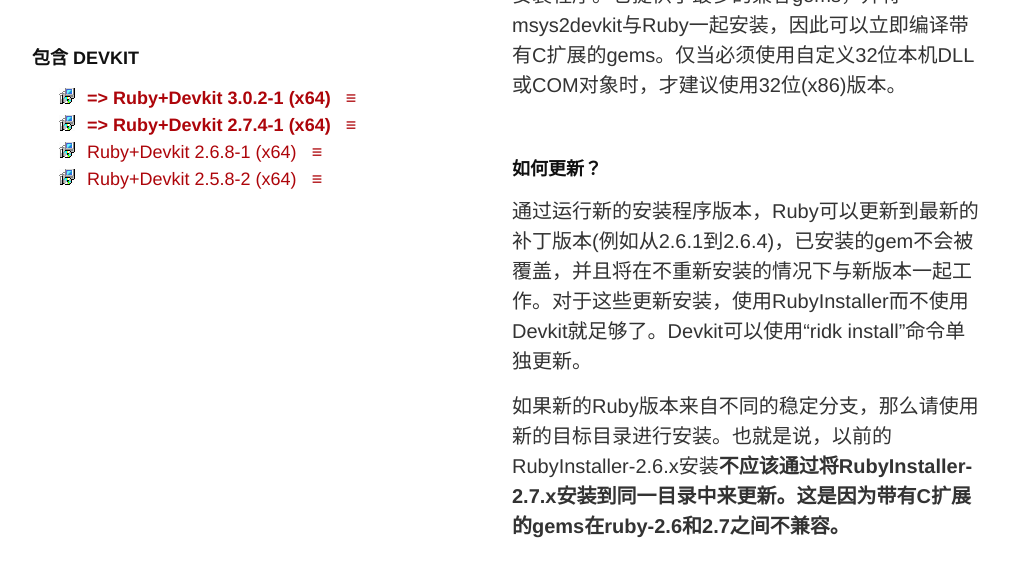
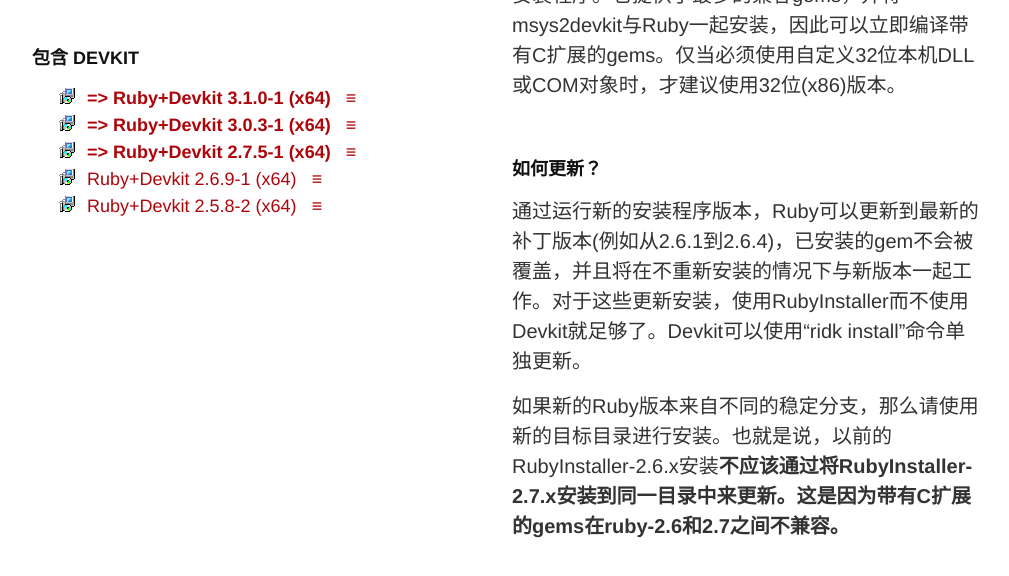
Before and after one commit to ccmywish/RubyInstaller.cn, a Jekyll site: the page built from downloads.md, in a window 1280 px wide and 900 px high, cut to the strip 324-900 px from the top of the window. Shown: the whole strip, without its empty margins (33-1042 px from the left). Built offline with Jekyll 4.4.1, drawn with Linux system fonts in a browser that asks for light colours.

```diff
--- a/_config.yml
+++ b/_config.yml
@@ -13,6 +13,7 @@ exclude:
   - Gemfile
   - Gemfile.lock
   - README.md
+  - README_maintain.md
   - Rakefile
   - LICENSE.txt
   - add_checksums.rb
--- a/_data/downloads.yaml
+++ b/_data/downloads.yaml
@@ -1,23 +1,30 @@
 ---
 - filetype: ridkexe
-  href: https://mirror.sjtu.edu.cn/github-release/oneclick/rubyinstaller2/releases/download/RubyInstaller-3.0.2-1/rubyinstaller-devkit-3.0.2-1-x64.exe
-  name: Ruby+Devkit 3.0.2-1 (x64)
+  href: https://mirror.sjtu.edu.cn/github-release/oneclick/rubyinstaller2/releases/download/RubyInstaller-3.1.0-1/rubyinstaller-devkit-3.1.0-1-x64.exe
+  name: Ruby+Devkit 3.1.0-1 (x64)
   sha256: dd6c23c108e87b74b72762f151912f3891f6ff39144e0766feffa3216dfb81b4
-  gpgsign: https://mirror.sjtu.edu.cn/github-release/oneclick/rubyinstaller2/releases/download/RubyInstaller-3.0.2-1/rubyinstaller-devkit-3.0.2-1-x64.exe.asc
+  gpgsign: https://mirror.sjtu.edu.cn/github-release/oneclick/rubyinstaller2/releases/download/RubyInstaller-3.1.0-1/rubyinstaller-devkit-3.1.0-1-x64.exe.asc
   show: true
   recommended: true
 - filetype: ridkexe
-  href: https://mirror.sjtu.edu.cn/github-release/oneclick/rubyinstaller2/releases/download/RubyInstaller-2.7.4-1/rubyinstaller-devkit-2.7.4-1-x64.exe
-  name: Ruby+Devkit 2.7.4-1 (x64)
-  sha256: a4865d9e555b6061382741d041455d91b058bfcbd006766663cccb5bb6bb20d3
-  gpgsign: https://mirror.sjtu.edu.cn/github-release/oneclick/rubyinstaller2/releases/download/RubyInstaller-2.7.4-1/rubyinstaller-devkit-2.7.4-1-x64.exe.asc
+  href: https://mirror.sjtu.edu.cn/github-release/oneclick/rubyinstaller2/releases/download/RubyInstaller-3.0.3-1/rubyinstaller-devkit-3.0.3-1-x64.exe
+  name: Ruby+Devkit 3.0.3-1 (x64)
+  sha256: dd6c23c108e87b74b72762f151912f3891f6ff39144e0766feffa3216dfb81b4
+  gpgsign: https://mirror.sjtu.edu.cn/github-release/oneclick/rubyinstaller2/releases/download/RubyInstaller-3.0.3-1/rubyinstaller-devkit-3.0.3-1-x64.exe.asc
   show: true
   recommended: true
 - filetype: ridkexe
-  href: https://mirror.sjtu.edu.cn/github-release/oneclick/rubyinstaller2/releases/download/RubyInstaller-2.6.8-1/rubyinstaller-devkit-2.6.8-1-x64.exe
-  name: Ruby+Devkit 2.6.8-1 (x64)
+  href: https://mirror.sjtu.edu.cn/github-release/oneclick/rubyinstaller2/releases/download/RubyInstaller-2.7.5-1/rubyinstaller-devkit-2.7.5-1-x64.exe
+  name: Ruby+Devkit 2.7.5-1 (x64)
+  sha256: a4865d9e555b6061382741d041455d91b058bfcbd006766663cccb5bb6bb20d3
+  gpgsign: https://mirror.sjtu.edu.cn/github-release/oneclick/rubyinstaller2/releases/download/RubyInstaller-2.7.5-1/rubyinstaller-devkit-2.7.5-1-x64.exe.asc
+  show: true
+  recommended: true
+- filetype: ridkexe
+  href: https://mirror.sjtu.edu.cn/github-release/oneclick/rubyinstaller2/releases/download/RubyInstaller-2.6.9-1/rubyinstaller-devkit-2.6.9-1-x64.exe
+  name: Ruby+Devkit 2.6.9-1 (x64)
   sha256: 678fb941c75bdc0fed902e78d5e984410c0b166a53cd3a0b036046ceace91f47
-  gpgsign: https://mirror.sjtu.edu.cn/github-release/oneclick/rubyinstaller2/releases/download/RubyInstaller-2.6.8-1/rubyinstaller-devkit-2.6.8-1-x64.exe.asc
+  gpgsign: https://mirror.sjtu.edu.cn/github-release/oneclick/rubyinstaller2/releases/download/RubyInstaller-2.6.9-1/rubyinstaller-devkit-2.6.9-1-x64.exe.asc
   show: true
 - filetype: ridkexe
   href: https://mirror.sjtu.edu.cn/github-release/oneclick/rubyinstaller2/releases/download/RubyInstaller-2.5.8-2/rubyinstaller-devkit-2.5.8-2-x64.exe
```
Also changed, not shown: Gemfile.lock, README_maintain.md (added).
